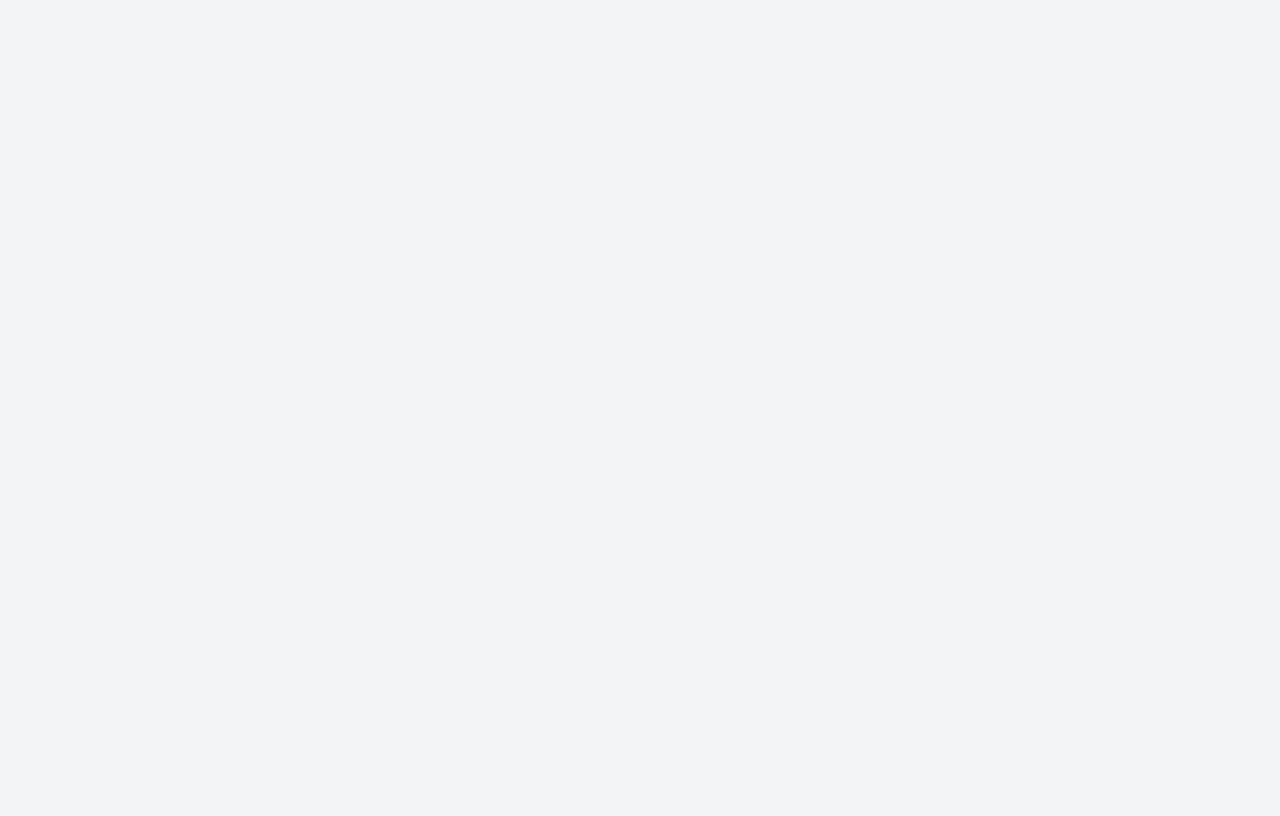
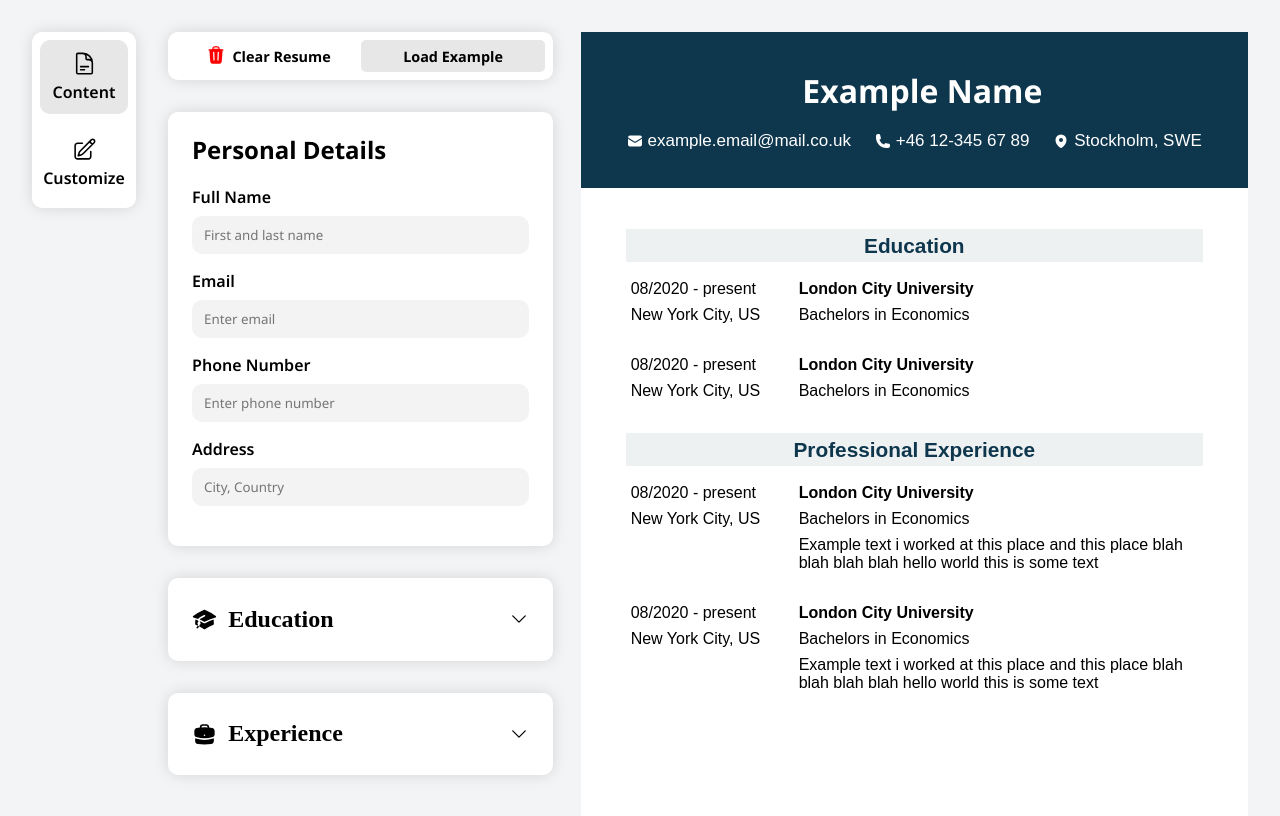
Before and after one commit to hampusbosson/cv-application, a React (Vite) app: page / in a window 1280 px wide. Shown: the top 816 px of the page. Built offline with nearby package versions, Linux system fonts and the light colour scheme.

Commit message:
Add logic to change the color scheme of the resume from the layout menu.

```diff
--- a/src/App.jsx
+++ b/src/App.jsx
@@ -1,10 +1,20 @@
 import './App.css'
+import EditSide from './components/EditSide/EditSide'
+import ResumeSide from './components/ResumeSide/ResumeSide'
+import { useState } from 'react'
 
 function App() {
+  const [activeFontColor, setActiveFontColor] = useState('#0e374e')
 
   return (
     <>
-
+      <EditSide
+      activeFontColor={activeFontColor}
+      setActiveFontColor={setActiveFontColor}
+      />
+      <ResumeSide
+      activeFontColor={activeFontColor}
+      />
     </>
   )
 }
--- a/src/assets/icons/Icons.jsx
+++ b/src/assets/icons/Icons.jsx
@@ -48,19 +48,19 @@ const icons = {
             <path strokeLinecap="round" strokeLinejoin="round" d="M3.98 8.223A10.477 10.477 0 0 0 1.934 12C3.226 16.338 7.244 19.5 12 19.5c.993 0 1.953-.138 2.863-.395M6.228 6.228A10.451 10.451 0 0 1 12 4.5c4.756 0 8.773 3.162 10.065 7.498a10.522 10.522 0 0 1-4.293 5.774M6.228 6.228 3 3m3.228 3.228 3.65 3.65m7.894 7.894L21 21m-3.228-3.228-3.65-3.65m0 0a3 3 0 1 0-4.243-4.243m4.242 4.242L9.88 9.88" />
         </svg>
     ),
-    enevelope: (
-        <svg xmlns="http://www.w3.org/2000/svg" viewBox="0 0 24 24" fill="white" className="envelope-icon">
+    enevelope: (fillColor) => (
+        <svg xmlns="http://www.w3.org/2000/svg" viewBox="0 0 24 24" fill={fillColor} className="envelope-icon">
             <path d="M1.5 8.67v8.58a3 3 0 0 0 3 3h15a3 3 0 0 0 3-3V8.67l-8.928 5.493a3 3 0 0 1-3.144 0L1.5 8.67Z" />
             <path d="M22.5 6.908V6.75a3 3 0 0 0-3-3h-15a3 3 0 0 0-3 3v.158l9.714 5.978a1.5 1.5 0 0 0 1.572 0L22.5 6.908Z" />
         </svg>
     ),
-    phone: (
-        <svg xmlns="http://www.w3.org/2000/svg" viewBox="0 0 24 24" fill="white" className="phone-icon">
+    phone: (fillColor) => (
+        <svg xmlns="http://www.w3.org/2000/svg" viewBox="0 0 24 24" fill={fillColor} className="phone-icon">
             <path fillRule="evenodd" d="M1.5 4.5a3 3 0 0 1 3-3h1.372c.86 0 1.61.586 1.819 1.42l1.105 4.423a1.875 1.875 0 0 1-.694 1.955l-1.293.97c-.135.101-.164.249-.126.352a11.285 11.285 0 0 0 6.697 6.697c.103.038.25.009.352-.126l.97-1.293a1.875 1.875 0 0 1 1.955-.694l4.423 1.105c.834.209 1.42.959 1.42 1.82V19.5a3 3 0 0 1-3 3h-2.25C8.552 22.5 1.5 15.448 1.5 6.75V4.5Z" clipRule="evenodd" />
         </svg>
     ),
-    location: (
-        <svg xmlns="http://www.w3.org/2000/svg" viewBox="0 0 24 24" fill="white" className="location-icon">
+    location: (fillColor) => (
+        <svg xmlns="http://www.w3.org/2000/svg" viewBox="0 0 24 24" fill={fillColor} className="location-icon">
             <path fillRule="evenodd" d="m11.54 22.351.07.04.028.016a.76.76 0 0 0 .723 0l.028-.015.071-.041a16.975 16.975 0 0 0 1.144-.742 19.58 19.58 0 0 0 2.683-2.282c1.944-1.99 3.963-4.98 3.963-8.827a8.25 8.25 0 0 0-16.5 0c0 3.846 2.02 6.837 3.963 8.827a19.58 19.58 0 0 0 2.682 2.282 16.975 16.975 0 0 0 1.145.742ZM12 13.5a3 3 0 1 0 0-6 3 3 0 0 0 0 6Z" clipRule="evenodd" />
         </svg>
     )
--- a/src/components/EditSide/EditSide.jsx
+++ b/src/components/EditSide/EditSide.jsx
@@ -3,10 +3,9 @@ import './EditSide.css';
 import FormContainer from './ContentPage/ContentPage';
 import SideBar from './sidebar/SideBar';
 
-function EditSide() {
+function EditSide( {activeFontColor, setActiveFontColor} ) {
     const [activeButton, setActiveButton] = useState('content');
     const [activeFontButton, setActiveFontButton] = useState('sans');
-    const [activeFontColor, setActiveFontColor] = useState('#0e374e')
 
     const [expandedSection, setExpandedSection] = useState(null);
     const [EducationForm, setEducationForm] = useState(null);
```
